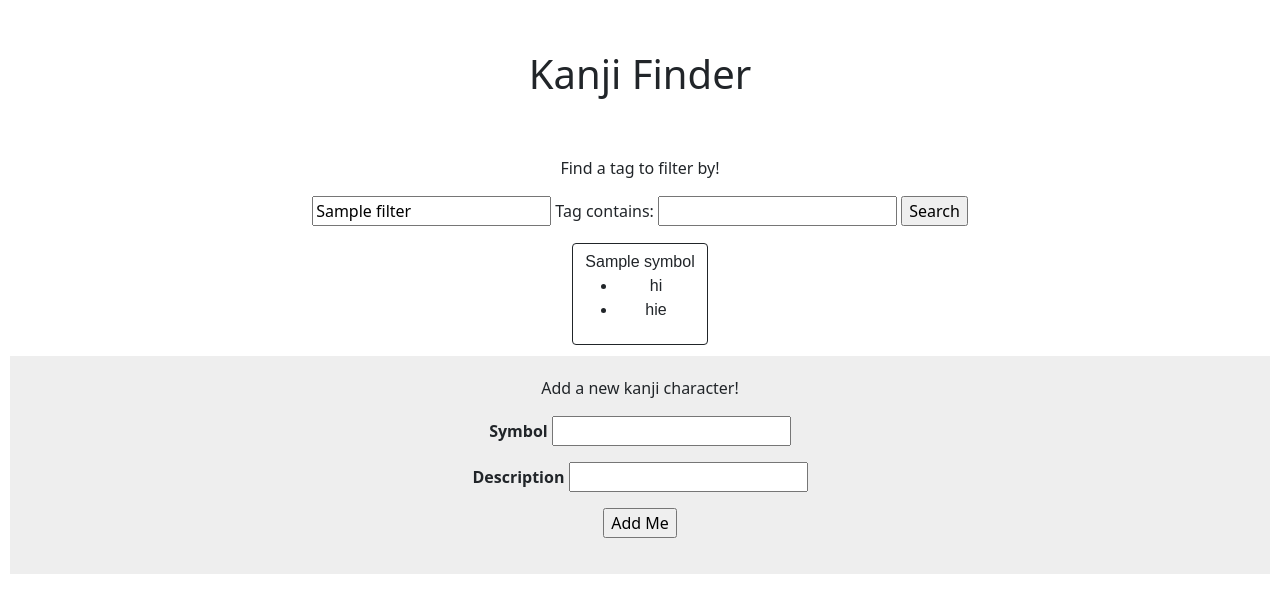
After one commit to azharzulkifli98/Kanjistuff, a Flask app: template flask_apps/templates/search_tag.html in a window 1280 px wide. The commit adds this page. Shown: the top 613 px of the page. Run offline with Flask 2, Linux system fonts and the light colour scheme; the template is opened without the code that fills it: most values are stand-ins (such as "Sample title", 1, 10 or a date in 2020).

Commit message:
adding new form for listing tags

```diff
--- a/flask_apps/kanji.py
+++ b/flask_apps/kanji.py
@@ -35,7 +35,7 @@
         kanji_found = list(all_kanji.find( {'tags': payload} ))
 
     # user gets page
-    return render_template('search.html', filter=payload, kanji_list=kanji_found)
+    return render_template('search_kanji.html', filter=payload, kanji_list=kanji_found)
 
 
 @app.post('/app/insert/')
--- /dev/null
+++ b/flask_apps/templates/search_tag.html
@@ -0,0 +1,35 @@
+{% extends 'search.html' %}
+{% block content %}
+    <p>Find a tag to filter by!</p>
+    <p>
+        <form method="GET" action="{{ url_for('search') }}" >
+            <input type="text" name="tag" value="{{ filter }}"></input>
+            <label>Tag contains:
+            <input list="browsers" name="myBrowser" /></label>
+            <datalist id="browsers">
+                <option value="Chrome">
+                <option value="Firefox">
+                <option value="Internet Explorer">
+                <option value="Opera">
+                <option value="Safari">
+                <option value="Microsoft Edge">
+            </datalist>
+            <input type="submit" value="Search">
+        </form>
+    </p>
+    <table>
+        {% for tag in tag_list %}
+            {% if loop.index0 % 5 == 0 %}
+                <tr>
+            {% endif %}
+            <form method="GET" action="{{ url_for('item', id=kanji['_id']) }}" >
+                <td>
+                    <button class="btn btn-outline-dark">{{ kanji['symbol'] }}<ul><li>hi</li><li>hie</li></ul></button>
+                </td>
+            </form>
+            {% if loop.index % 5 == 0 or loop.last %}
+                </tr>
+            {% endif %}
+        {% endfor %}
+    </table>
+{% endblock %}
```
Also changed, not shown: flask_apps/templates/search.html (+0 -32 lines), flask_apps/templates/search_kanji.html (added, +35 -0 lines).
